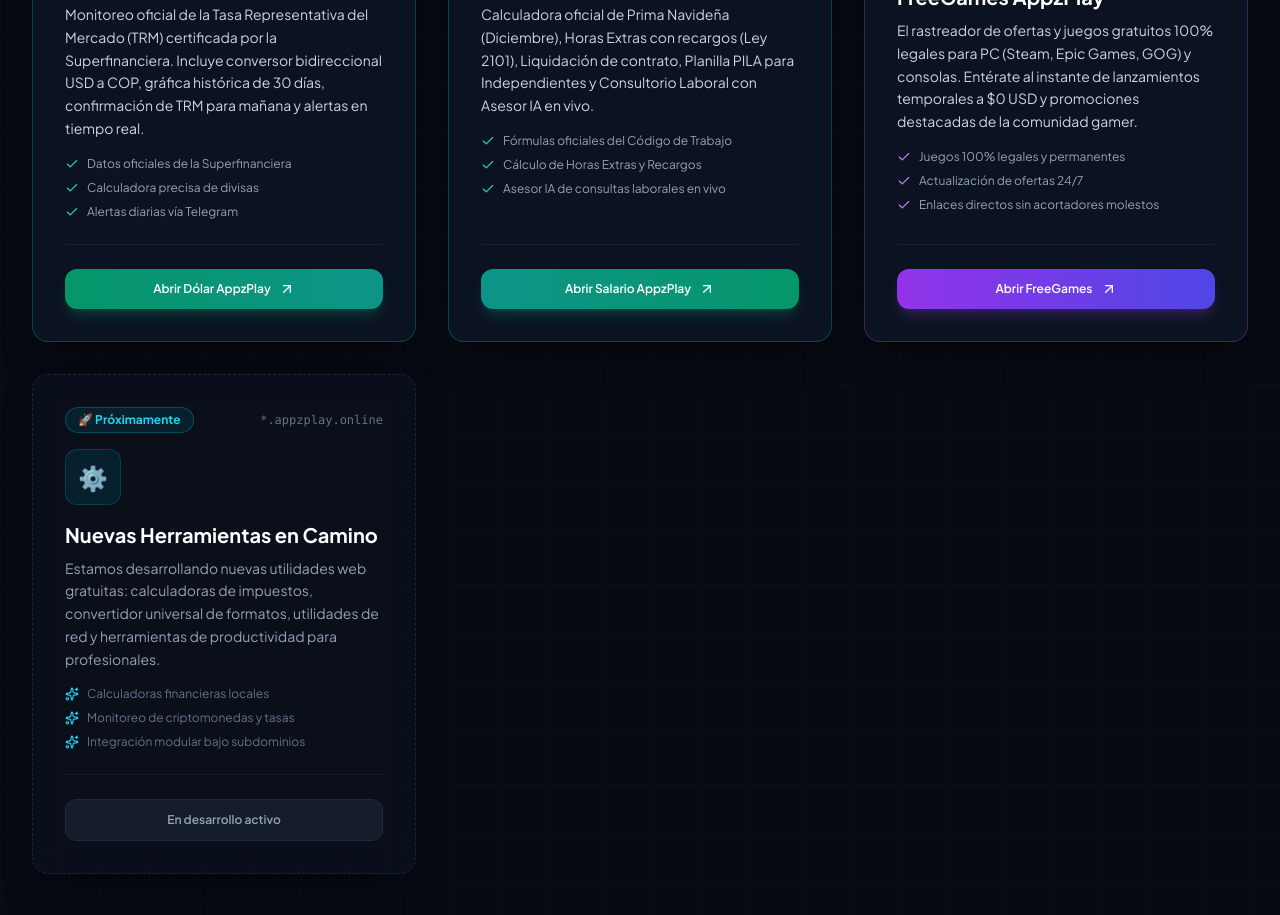
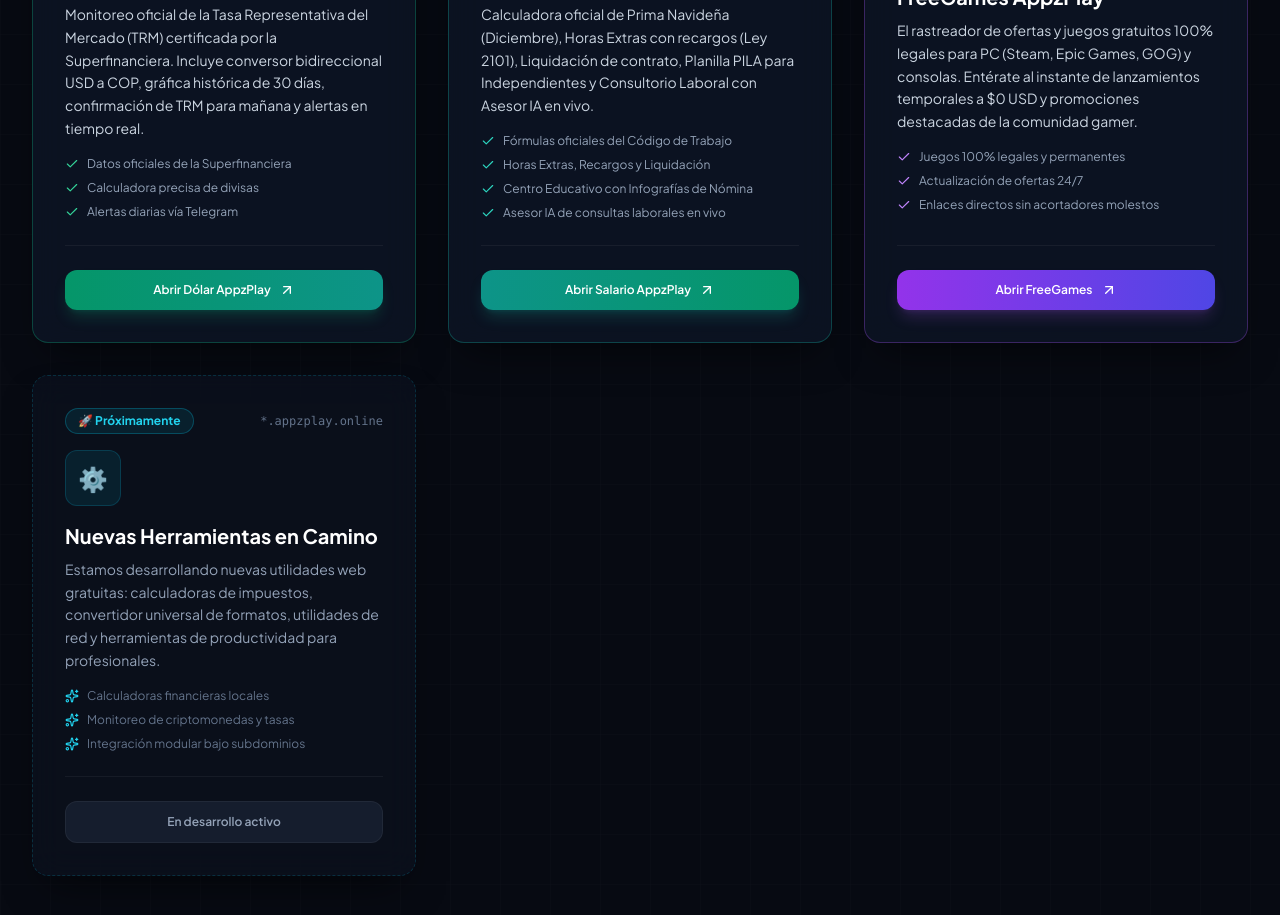
Before and after one commit to DiegoAzz/appzplayweb, a plain HTML site: page index.html in a window 1280 px wide. Shown: the part 1066-1981 px from the top of the page. Drawn offline with nearby package versions, Linux system fonts and the light colour scheme.

Commit message:
feat: actualizar tarjeta de Salario con Centro Educativo de Nomina e infografias

```diff
--- a/index.html
+++ b/index.html
@@ -307,7 +307,8 @@
 
             <ul class="mt-4 space-y-2 text-xs text-slate-400">
               <li class="flex items-center gap-2"><i data-lucide="check" class="w-3.5 h-3.5 text-teal-400"></i> Fórmulas oficiales del Código de Trabajo</li>
-              <li class="flex items-center gap-2"><i data-lucide="check" class="w-3.5 h-3.5 text-teal-400"></i> Cálculo de Horas Extras y Recargos</li>
+              <li class="flex items-center gap-2"><i data-lucide="check" class="w-3.5 h-3.5 text-teal-400"></i> Horas Extras, Recargos y Liquidación</li>
+              <li class="flex items-center gap-2"><i data-lucide="check" class="w-3.5 h-3.5 text-teal-400"></i> Centro Educativo con Infografías de Nómina</li>
               <li class="flex items-center gap-2"><i data-lucide="check" class="w-3.5 h-3.5 text-teal-400"></i> Asesor IA de consultas laborales en vivo</li>
             </ul>
           </div>
```
